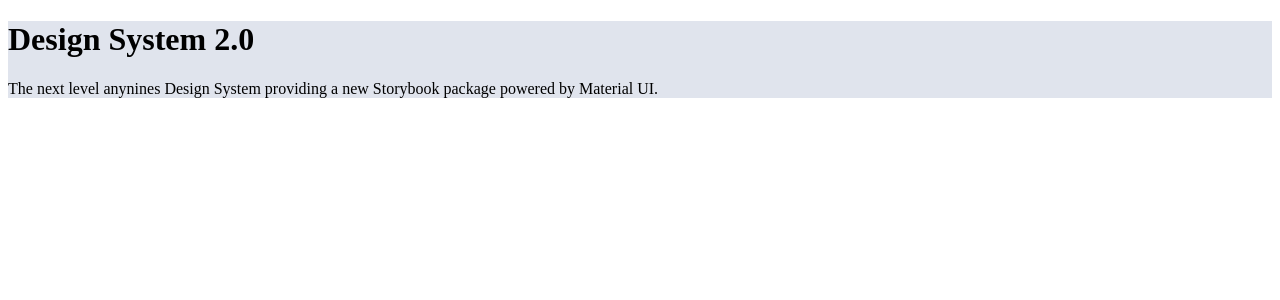
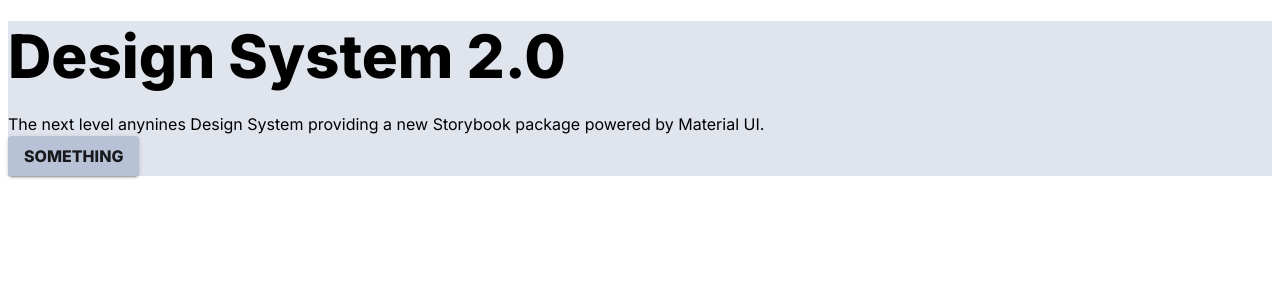
Before and after one commit to avarteqgmbh/design-system, a React (Create React App) app: page / in a window 1280 px wide. Shown: the top 300 px of the page. Built offline with nearby package versions, Linux system fonts and the light colour scheme.

Commit message:
fixes muiTheme

```diff
--- a/src/App.tsx
+++ b/src/App.tsx
@@ -1,10 +1,11 @@
-import { MuiThemeProvider } from '@material-ui/core';
+import { MuiThemeProvider, createMuiTheme } from '@material-ui/core';
 import { theme } from './theme/theme';
 import { Home } from './pages/Home';
 
 function App() {
+  const muiTheme = createMuiTheme(theme)
   return (
-    <MuiThemeProvider theme={theme}>
+    <MuiThemeProvider theme={muiTheme}>
       <Home />
     </MuiThemeProvider>
   );
--- a/src/pages/Home.tsx
+++ b/src/pages/Home.tsx
@@ -1,13 +1,12 @@
-import { makeStyles } from '@material-ui/core';
+import { makeStyles, Button, Typography } from '@material-ui/core';
 
 export function Home() {
   const classes = useStyles();
   return (
     <div className={classes.root}>
-      <h1>Design System 2.0</h1>
-        <p>
-          The next level anynines Design System providing a new Storybook package powered by Material UI.
-        </p>
+      <Typography variant="h1">Design System 2.0</Typography>
+      <Typography>The next level anynines Design System providing a new Storybook package powered by Material UI.</Typography>
+      <Button variant="contained">Something</Button>
     </div>
   )
 }
```
Also changed, not shown: src/stories/atoms/Button/Button.tsx (+2 -2 lines).
